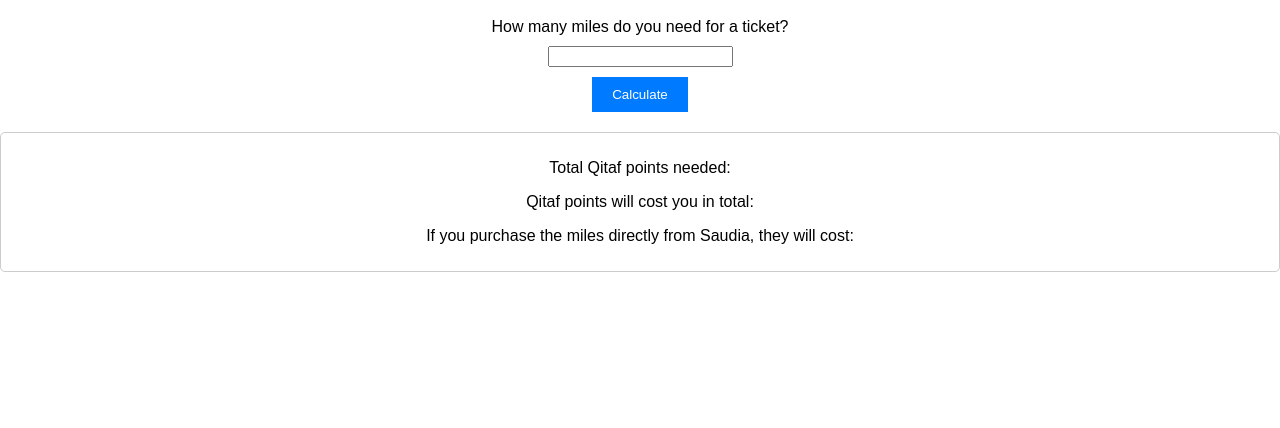
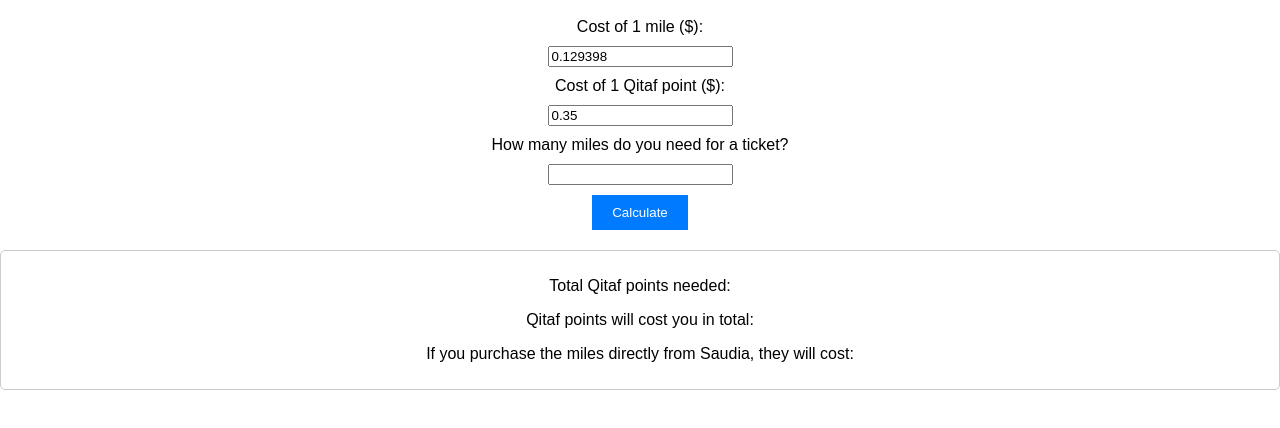
Before and after one commit to Dullah87/qitafmiles, a plain HTML site: page index.html in a window 1280 px wide. Shown: the part 60-488 px from the top of the page. Drawn offline with Linux system fonts and the light colour scheme.

Commit message:
Update index.html

```diff
--- a/index.html
+++ b/index.html
@@ -8,6 +8,10 @@
 </head>
 <body>
     <h1>Flight Cost Calculator</h1>
+    <label for="mileCost">Cost of 1 mile ($):</label>
+    <input type="number" id="mileCost" value="0.129398">
+    <label for="qitafCost">Cost of 1 Qitaf point ($):</label>
+    <input type="number" id="qitafCost" value="0.35">
     <label for="milesInput">How many miles do you need for a ticket?</label>
     <input type="number" id="milesInput">
     <button id="calculateBtn">Calculate</button>
```
